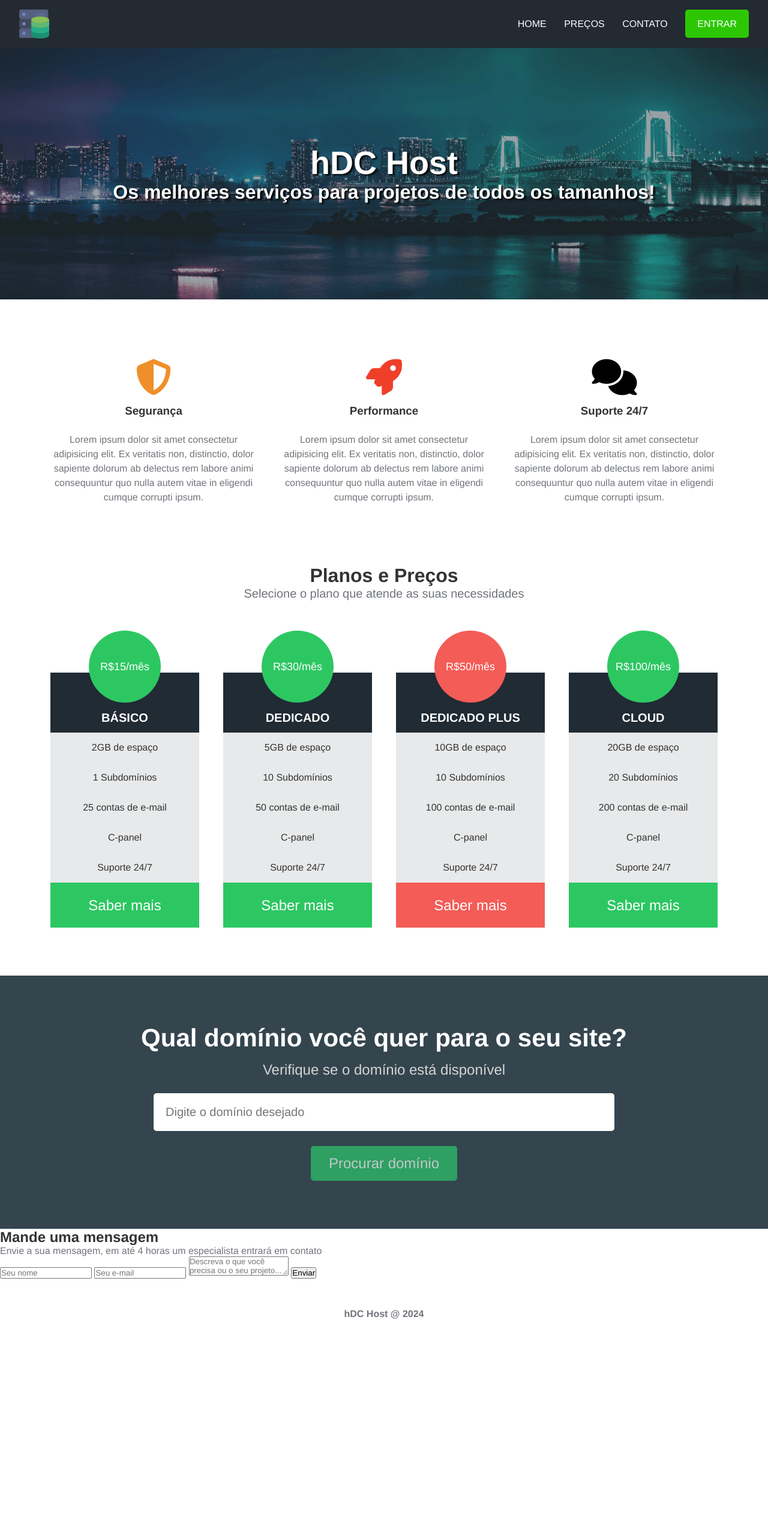
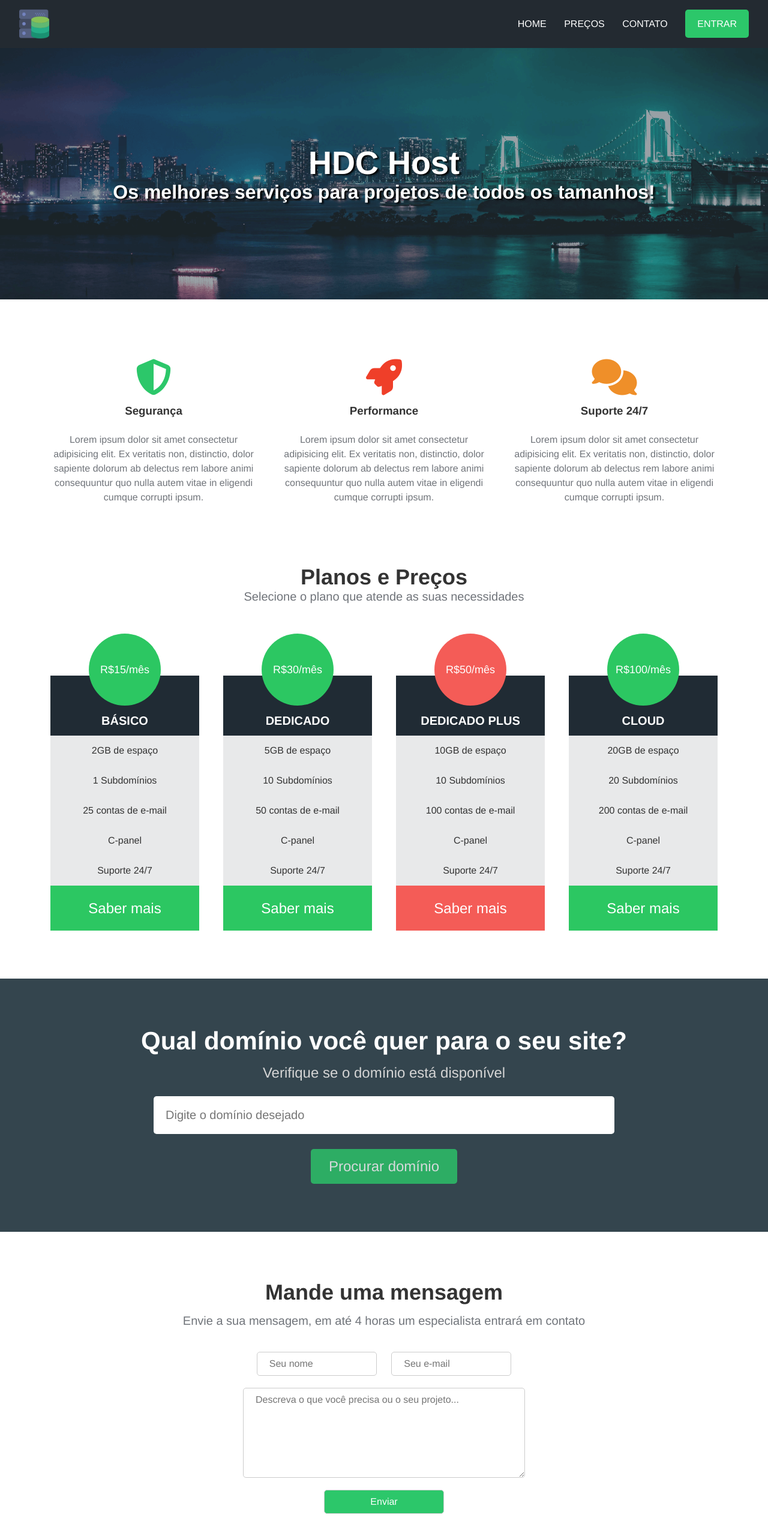
Before and after one commit to Samu3lsilvvv/HDC-Host, a plain HTML site: page index.html in a window 1280 px wide. Shown: the top 2560 px of the page at 60% size. Before the commit the page ends 2299 px from the top, so only its background shows below. Drawn offline with Linux system fonts and the light colour scheme.

Commit message:
Modificado Index e Styles

```diff
--- a/css/styles.css
+++ b/css/styles.css
@@ -11,7 +11,7 @@ h3 {
     color: #333;
 }
 
-p{
+p {
     color: #70747a;
 }
 
@@ -58,7 +58,7 @@ nav {
 
 .default-btn {
     padding: 15px 20px;
-    background-color: #2cc702;
+    background-color: #2cc76a;
     border-radius: 5px;
 }
 
@@ -91,7 +91,7 @@ nav {
 }
 
 .services-container {
-    padding:  5rem 0;
+    padding: 5rem 0;
 }
 
 .services-container ul {
@@ -120,11 +120,11 @@ nav {
     color: #ef3f29;
 }
 
-.fa-shield-alt {
+.fa-comments {
     color: #ef8f29;
 }
 
-.services-container h3{
+.services-container h3 {
     margin-bottom: 25px;
 }
 
@@ -138,7 +138,7 @@ nav {
 }
 
 .pricing-container h2 {
-    font-size: 32px;
+    font-size: 36px;
 }
 
 .pricing-container p {
@@ -174,7 +174,7 @@ nav {
     width: 120px;
     height: 120px;
     border-radius: 50%;
-    background-color: #2dc762;
+    background-color: #2cc762;
     color: #fff;
     text-align: center;
     line-height: 120px;
@@ -201,8 +201,8 @@ nav {
     cursor: pointer;
 }
 
-.plan .recommended{
-    background-color:#f45c57;
+.plan .recommended {
+    background-color: #f45c57;
 }
 
 .searchdomain-container {
@@ -243,30 +243,30 @@ nav {
     color: #fff;
     font-size: 24px;
     cursor: pointer;
-    opacity: 0.7;
+    opacity: 0.8;
 }
 
 .searchdomain-container input[type="submit"]:hover {
     opacity: 1;
 }
 
-.content-container {
+.contact-container {
     text-align: center;
     padding: 5rem 0 2rem 0;
 }
 
-.content-container h2 {
+.contact-container h2 {
     font-size: 36px;
     margin-bottom: 15px;
 }
 
-.content-container p {
+.contact-container p {
     font-size: 20px;
     margin-bottom: 40px;
 }
 
-.content-container input,
-.content-container textarea {
+.contact-container input,
+.contact-container textarea {
     width: 200px;
     padding: 10px 20px;
     font-size: 16px;
@@ -275,14 +275,14 @@ nav {
     margin: 0 10px 20px;
 }
 
-.content-container textarea {
+.contact-container textarea {
     display: block;
     margin: 0 auto 20px;
     width: 470px;
     height: 150px;
 }
 
-.content-container input[type="submit"] {
+.contact-container input[type="submit"] {
     display: block;
     margin: 0 auto;
     background-color: #2cc76a;
@@ -290,20 +290,15 @@ nav {
     cursor: pointer;
 }
 
-/* footer */
-footer{
+footer {
     text-align: center;
     font-weight: bold;
     margin: 50px 0 100px;
 }
 
   /* Responsividade */
-
-/* small laptops a partir de 1110px*/
-
 @media (max-width: 1100px) {
-
-    .plans-container{
+    .plans-container {
       width: 95%;
     }
 
@@ -312,8 +307,8 @@ footer{
     }
 }
 
-/* Tablet 900px */
-@media (max-width) {
+  /* tablet 900px */
+@media (max-width: 900px) {
     .main-banner p {
       padding: 0 6rem;
     }
@@ -325,7 +320,8 @@ footer{
 
   /* celular 576px */
 @media (max-width: 576px) {
-    html, body {
+    html,
+    body {
       overflow-x: hidden;
     }
 
@@ -342,10 +338,10 @@ footer{
       flex-direction: column;
     }
 
-    .plans-container{
+    .plans-container {
       flex-direction: column;
       width: 100%;
-        padding:0 2rem;
+      padding: 0 2rem;
     }
 
     .plan {
@@ -358,16 +354,17 @@ footer{
       font-size: 28px;
     }
 
-    .searchdomain-container input [type="text"] {
+    .searchdomain-container input[type="text"] {
       width: 100%;
     }
 
-    .content-container{
-        padding:3rem 2rem ;
+    .contact-container {
+      padding: 3rem 2rem;
     }
 
-    .content-container input,
-    .content-container textarea {
+    .contact-container input,
+    .contact-container textarea {
       width: 100%;
+      margin: 10px 0;
     }
 }
--- a/index.html
+++ b/index.html
@@ -4,7 +4,7 @@
     <meta charset="UTF-8" />
     <meta http-equiv="X-UA-Compatible" content="IE=edge" />
     <meta name="viewport" content="width=device-width, initial-scale=1.0" />
-    <title>hDC Host</title>
+    <title>HDC Host</title>
     <!-- Ícones -->
     <link
       rel="stylesheet"
@@ -41,7 +41,7 @@
       </div>
       <main>
         <div class="main-banner">
-          <h1>hDC Host</h1>
+          <h1>HDC Host</h1>
           <p>Os melhores serviços para projetos de todos os tamanhos!</p>
         </div>
         <section class="services-container">
@@ -169,7 +169,7 @@
         </section>
       </main>
       <footer>
-        <p>hDC Host @ 2024</p>
+        <p>HDC Host @ 2024</p>
       </footer>
     </div>
   </body>
```
Lines whose indentation alone changed are shown as unchanged.
